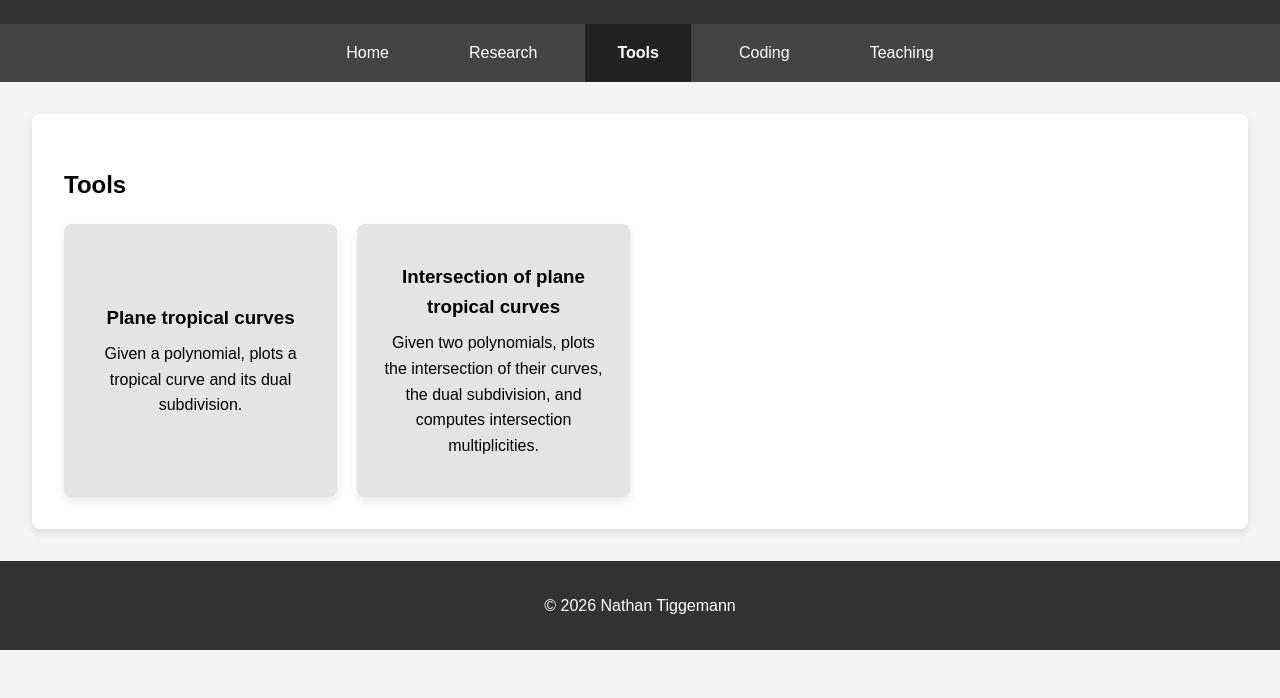
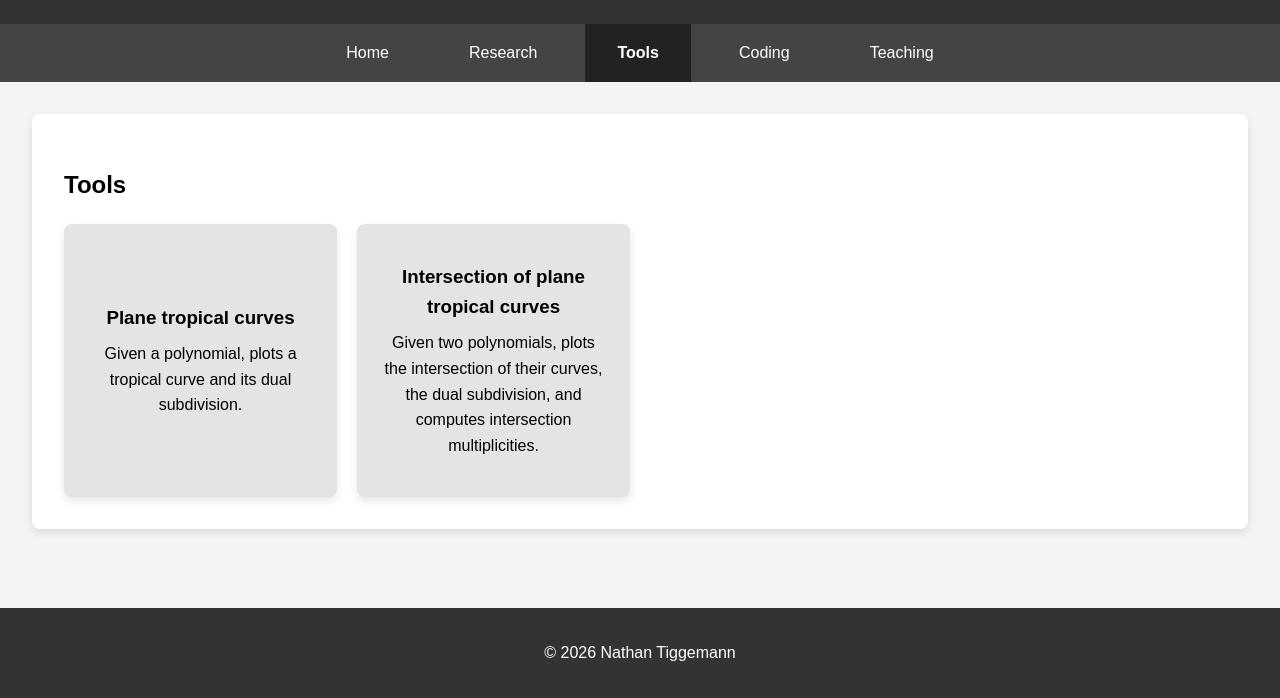
Before and after one commit to ntiggemann/ntiggemann.github.io, a plain HTML site: page tools.html in a window 1280 px wide. Shown: the part 102-800 px from the top of the page. Drawn offline with Linux system fonts and the light colour scheme.

Commit message:
Keep footer at the bottom of the window on short pages
On pages with little content (e.g. Tools, Teaching) the footer ended
mid-window and the light body background showed as a bar below it.
Make body a full-height flex column and push the footer down with
margin-top: auto. Set an explicit section width and drop the top margin
of consecutive sections so widths and spacing stay as before.

Co-Authored-By: Claude Opus 5.5 <noreply@anthropic.com>

```diff
--- a/styles.css
+++ b/styles.css
@@ -5,6 +5,11 @@ body {
     margin: 0;
     padding: 0;
     background-color: #f4f4f4;
+    /* Sticky footer: body fills at least the whole window, footer is pushed to the bottom */
+    min-height: 100vh;
+    min-height: 100dvh;
+    display: flex;
+    flex-direction: column;
 }
 header {
     background: #333;
@@ -35,12 +40,19 @@ nav a.active {
 section {
     padding: 2rem;
     margin: 2rem auto;
+    /* Full width like a normal block (minus padding); body is a flex column, so set it explicitly */
+    width: calc(100% - 4rem);
     max-width: 90%;
     background: white;
     border-radius: 8px;
     box-shadow: 0 4px 8px rgba(0, 0, 0, 0.1);
 }
+/* Margins do not collapse in a flex column: keep 2rem between consecutive sections */
+section + section {
+    margin-top: 0;
+}
 footer {
+    margin-top: auto;
     text-align: center;
     padding: 1rem 0;
     background: #333;
```
